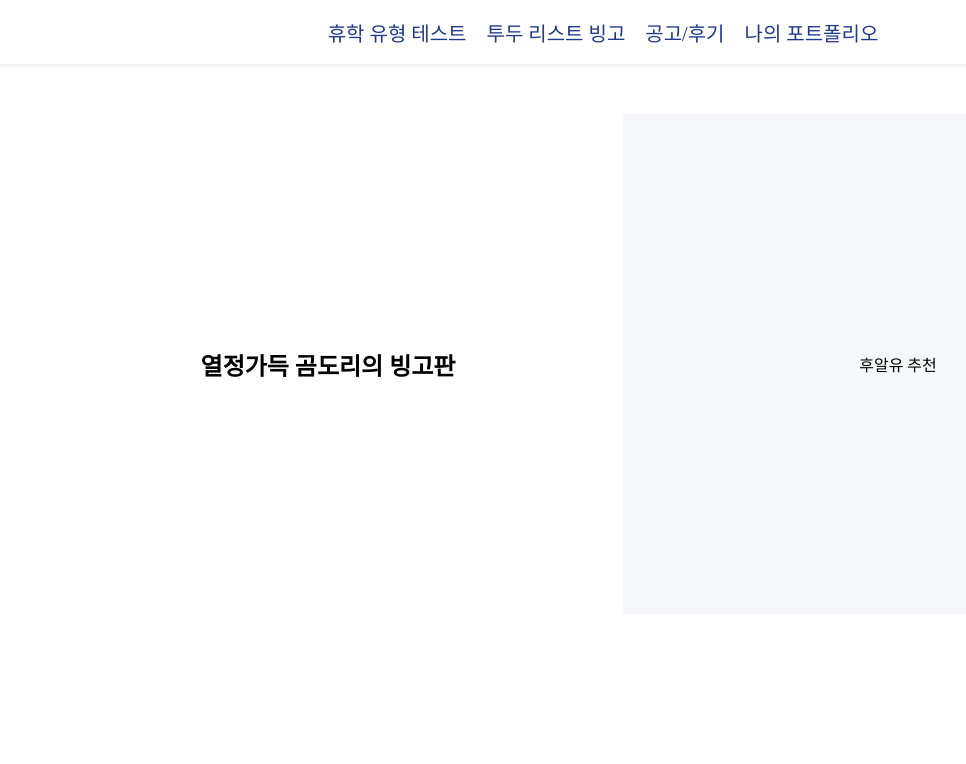
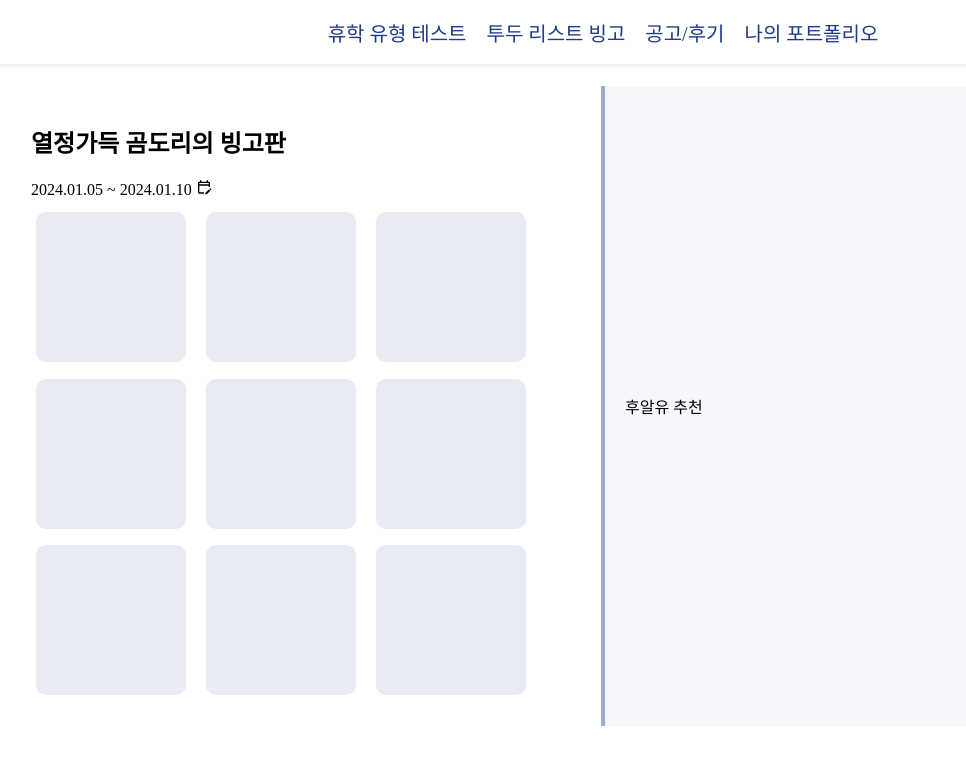
Before and after one commit to Youth-is-the-best/Youth-Client, a React (Create React App) app: page / in a window 1280 px wide. Shown: the top 764 px of the page, without its empty margins (37-1003 px from the left). Built offline with nearby package versions, Linux system fonts and the light colour scheme; a web font is replaced by a local one.

Commit message:
💄 update Home UI

```diff
--- a/src/pages/Home.jsx
+++ b/src/pages/Home.jsx
@@ -1,4 +1,5 @@
 import React from 'react'
+import { MdOutlineEditCalendar } from 'react-icons/md'
 import { Link } from 'react-router-dom'
 import styled from 'styled-components'
 
@@ -12,12 +13,24 @@ const Home = () => {
       <Header to="/test/0">나의 포트폴리오</Header>
     </Headers>
     <Body>
-      <BingoDom>
+      <LeftDom>
         <h2>열정가득 곰도리의 빙고판</h2>
-      </BingoDom>
-      <InfoDom>
+        <div>2024.01.05 ~ 2024.01.10 <MdOutlineEditCalendar /></div>
+        <BingoDom>
+          <Bingo></Bingo>
+          <Bingo></Bingo>
+          <Bingo></Bingo>
+          <Bingo></Bingo>
+          <Bingo></Bingo>
+          <Bingo></Bingo>
+          <Bingo></Bingo>
+          <Bingo></Bingo>
+          <Bingo></Bingo>
+        </BingoDom>
+      </LeftDom>
+      <RightDom>
         <div>후알유 추천</div>
-      </InfoDom>
+      </RightDom>
     </Body>
     </>
   )
@@ -44,22 +57,47 @@ const Body = styled.div`
   flex-direction: row;
   justify-content: center;
   align-items: center;
-  margin-top : 50px;
+  margin-top : 20px;
 `
-const BingoDom = styled.div`
+const LeftDom = styled.div`
   display: flex;
+  flex-direction: column;
   justify-content: center;
-  align-items: center;
+  // align-items: center;
   width : 550px;
   padding : 20px;
 `
-const InfoDom = styled.div`
+
+const RightDom = styled.div`
   display: flex;
+  flex-direction: column;
+  justify-content: center;
+  // align-items: center;
+  width : 550px;
+  height : 600px;
+  background: rgba(30, 58, 138, 0.04);
+  border-radius: 0px 20px 20px 0px;
+  border-left : 4px solid rgba(30, 58, 138, 0.4);
+  gap : 15px;
+  padding : 20px;
+`
+
+const BingoDom = styled.div`
+  display: grid;
+  grid-template-columns: repeat(3, 1fr);
+  grid-template-rows: repeat(3, 1fr);
+  // gap: 0.5px;
+  flex-direction: column;
   justify-content: center;
   align-items: center;
-  width : 550px;
+  width : 510px;
   height : 500px;
-  background: rgba(30, 58, 138, 0.04);
-  border-radis : 0px, 20px, 20px, 0px;
-  gap : 15px;
+  padding : 5px;
 `
+
+const Bingo = styled.div`
+  width : 150px;
+  height : 150px;
+  background: rgba(30, 58, 138, 0.1);
+  border-radius : 10px;
+`
```
